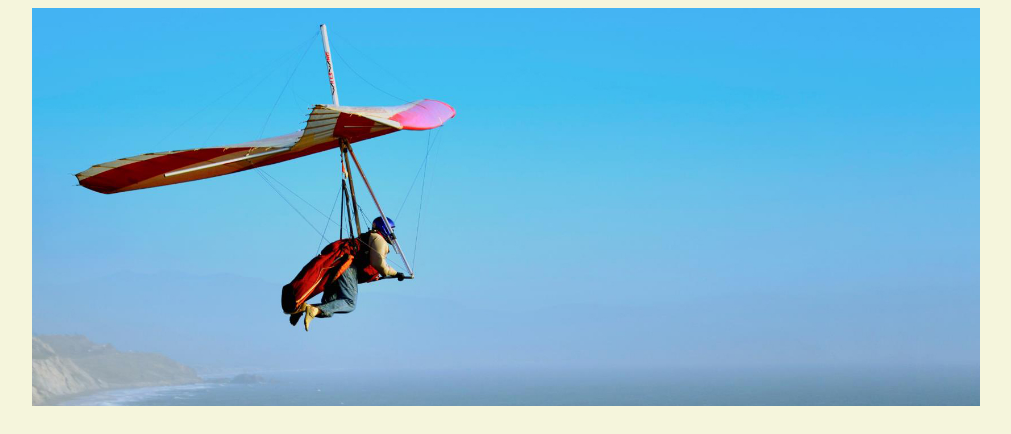
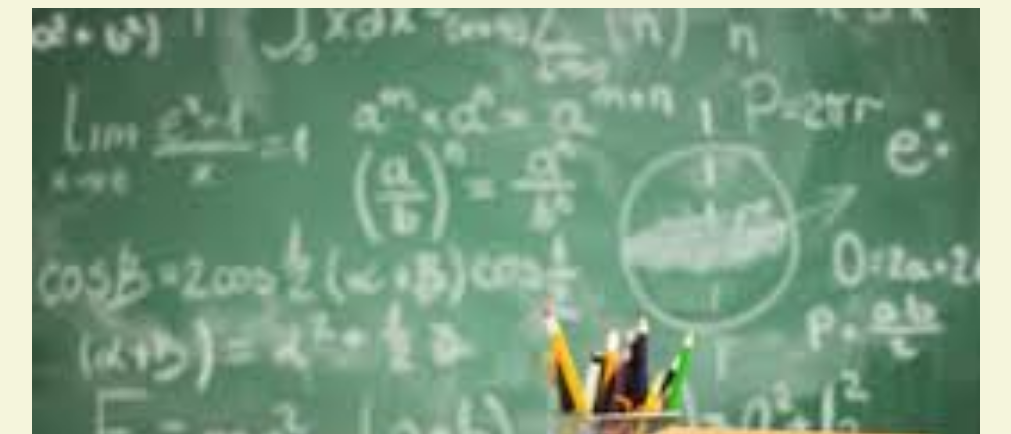
Before and after one commit to geetika855/geetika85.github.io, a plain HTML site: page index.html in a window 1280 px wide. Shown: the top 434 px of the page, without its empty margins (134-1145 px from the left). Drawn offline with Linux system fonts and the light colour scheme.

Commit message:
Update index.html

```diff
--- a/index.html
+++ b/index.html
@@ -16,7 +16,7 @@
 
 
   <body>
-  <img src="images/banner.jpg" width="75%" alt="banner">
+  <img src="images/life.jfif" width="75%" alt="banner">
   <h1>geetika's portal</h1>
   <h2>about me</h2>
   <p>i am currently studing in btech.</p>
```
